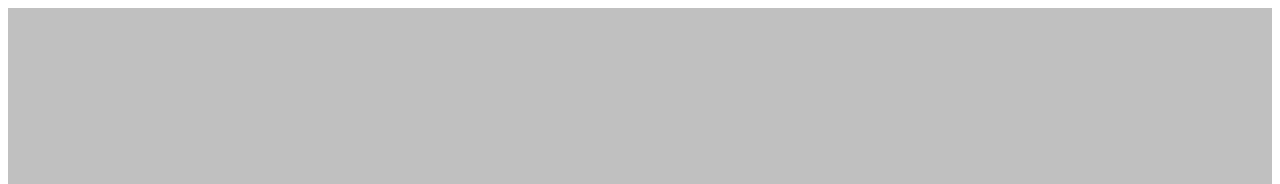
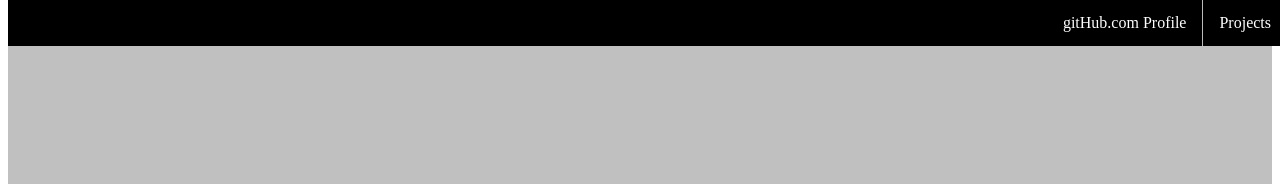
Before and after one commit to ddbff9/FCC-Personal_Portfolio, a plain HTML site: page index.html in a window 1280 px wide. Shown: the top 184 px of the page. Drawn offline with Linux system fonts and the light colour scheme.

Commit message:
final submittal

```diff
--- a/index.html
+++ b/index.html
@@ -14,6 +14,10 @@
 <div><script src="https://cdn.freecodecamp.org/testable-projects-fcc/v1/bundle.js"></script></div>
 
 <main>
+  <ul id="navbar" class="nav">
+    <li class="nav-link"><a href="#projects">Projects</a></li>
+    <li class="nav-link"><a id='profile-link' href="https://github.com/ddbff9" target="_blank">gitHub.com Profile</a></li>
+  </ul>
 
   <body>
 
--- a/style.css
+++ b/style.css
@@ -1,3 +1,28 @@
+.nav {
+  list-style-type: none;
+  margin: 0px;
+  padding: 0;
+  overflow: hidden;
+  background: black;
+  position: fixed;
+  top: 0;
+  width: 100%;
+}
+
+.nav-link {
+  display: inline;
+  float: right;
+  border-right: 1px solid #bbb;
+}
+
+.nav-link a {
+  display: block;
+  color: white;
+  text-align: center;
+  padding: 14px 16px;
+  text-decoration: none;
+}
+
 .welcome {
   display: flex;
   justify-content: center;
@@ -34,3 +59,9 @@ img {
   max-width: 100%;
   max-height: 400px;
 }
+
+@media only screen and (max-width: 600px) {
+  body {
+    background-color: lightblue;
+  }
+}
```
